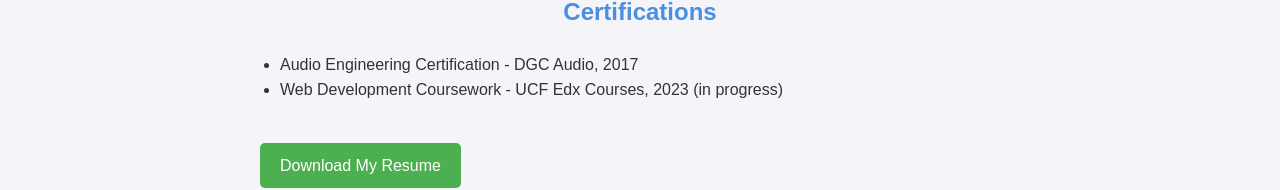
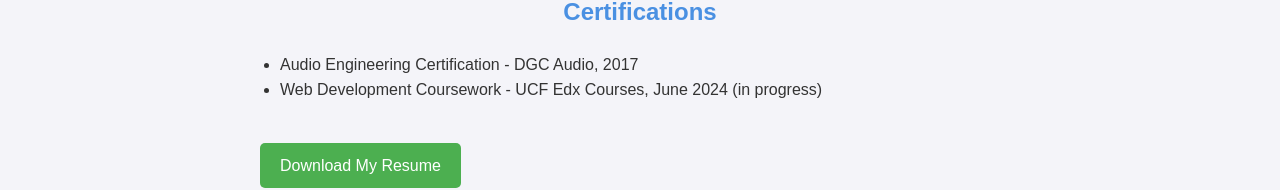
Before and after one commit to Reisleo99/React-Portfolio-Web-Application, a React (Vite) app: page /resume in a window 1280 px wide. Shown: the part 2009-2199 px from the top of the page. Built offline with nearby package versions, Linux system fonts and the light colour scheme.

Commit message:
Adjustments

```diff
--- a/src/components/Resume.jsx
+++ b/src/components/Resume.jsx
@@ -78,7 +78,7 @@ const ResumePage = () => {
         <h2>Certifications</h2>
         <ul>
           <li>Audio Engineering Certification - DGC Audio, 2017</li>
-          <li>Web Development Coursework - UCF Edx Courses, 2023 (in progress)</li>
+          <li>Web Development Coursework - UCF Edx Courses, June 2024 (in progress)</li>
         </ul>
       </section>
 
```
